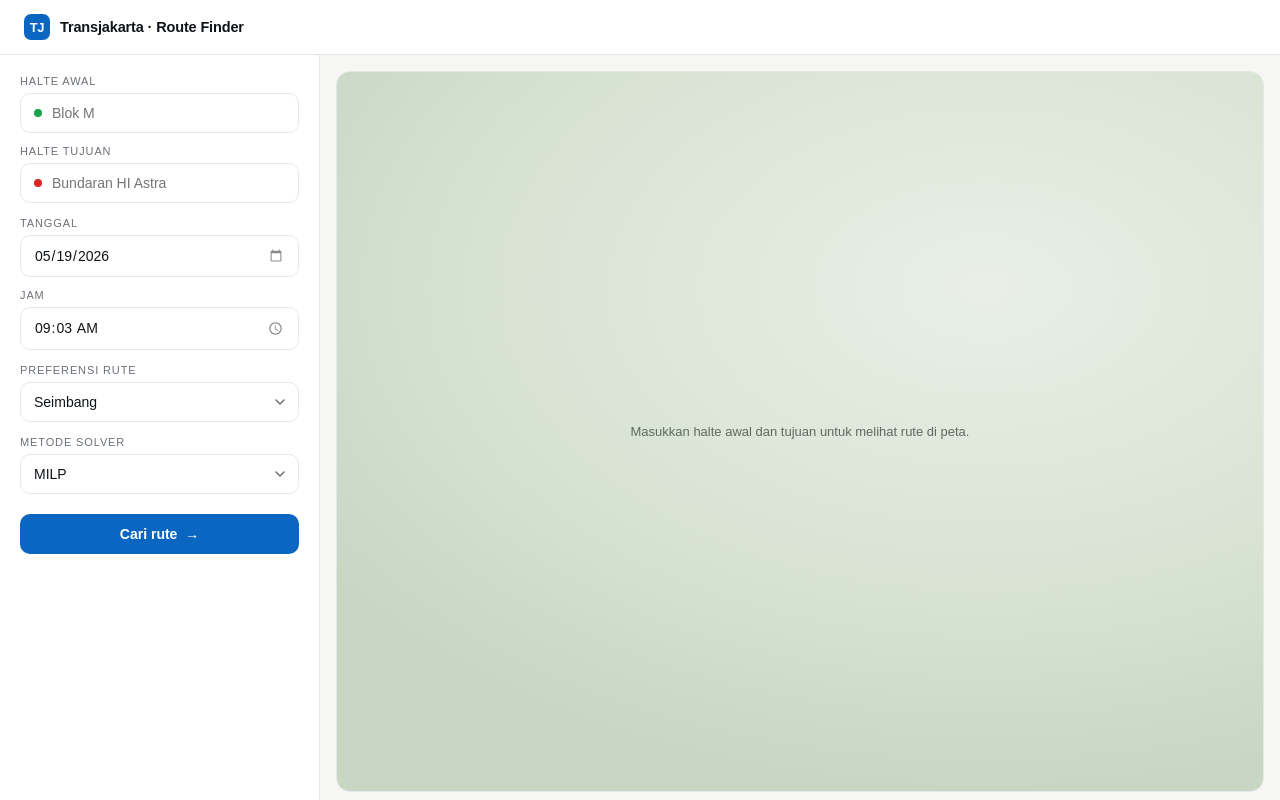
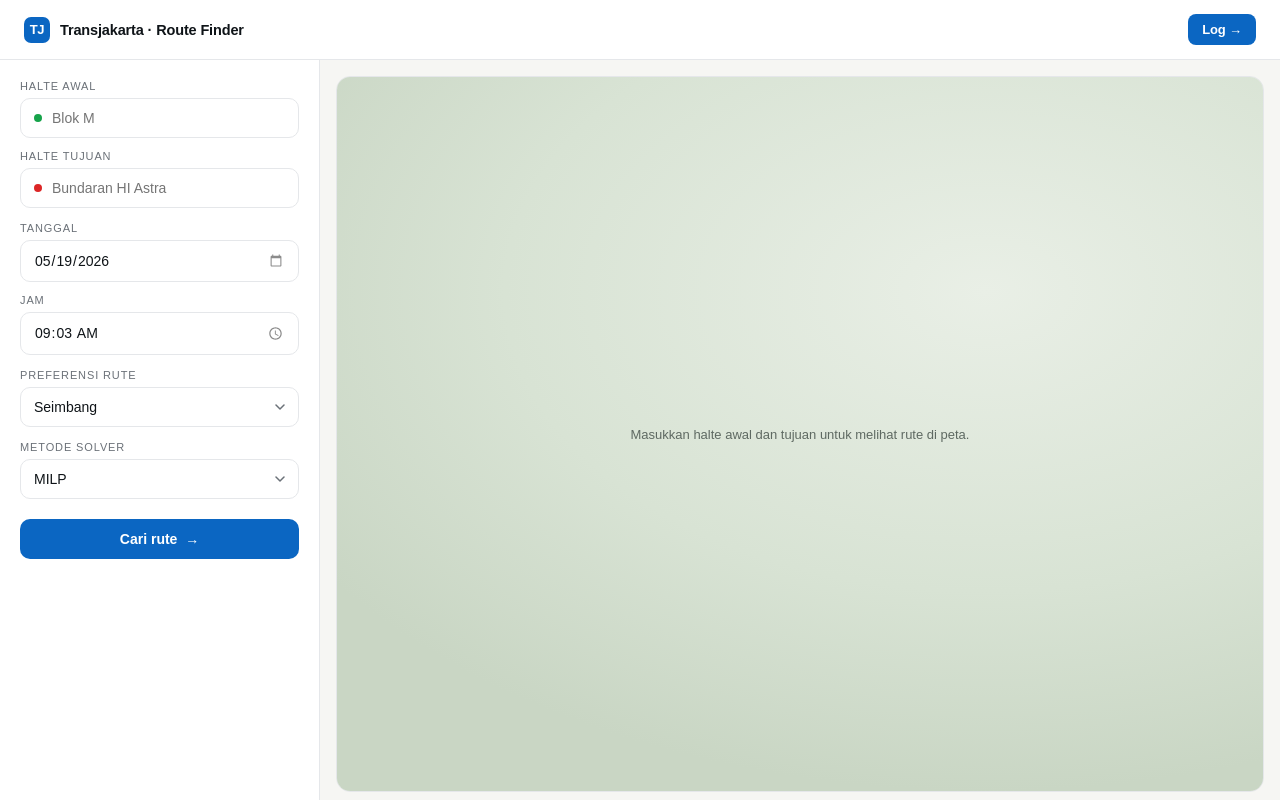
Before and after one commit to RubenTCs/A-HACO-TJ-Route-Finder, a Django app: page / in a window 1280 px wide. Run offline with Django 5.2, Linux system fonts and the light colour scheme.

Commit message:
revert hiding log button

```diff
--- a/myapp/templates/index.html
+++ b/myapp/templates/index.html
@@ -10,8 +10,7 @@
                 <div class="brand-name">Transjakarta &middot; Route Finder</div>
             </div>
         </div>
-        {% comment %} Hide Log (karena hanya diperuntukkan untuk pengujian) {% endcomment %}
-        <div class="topbar-actions" style="display: none;">
+        <div class="topbar-actions">
             <a href="{% url 'log' %}" class="nav-btn">Log &rarr;</a>
         </div>
     </div>
```
